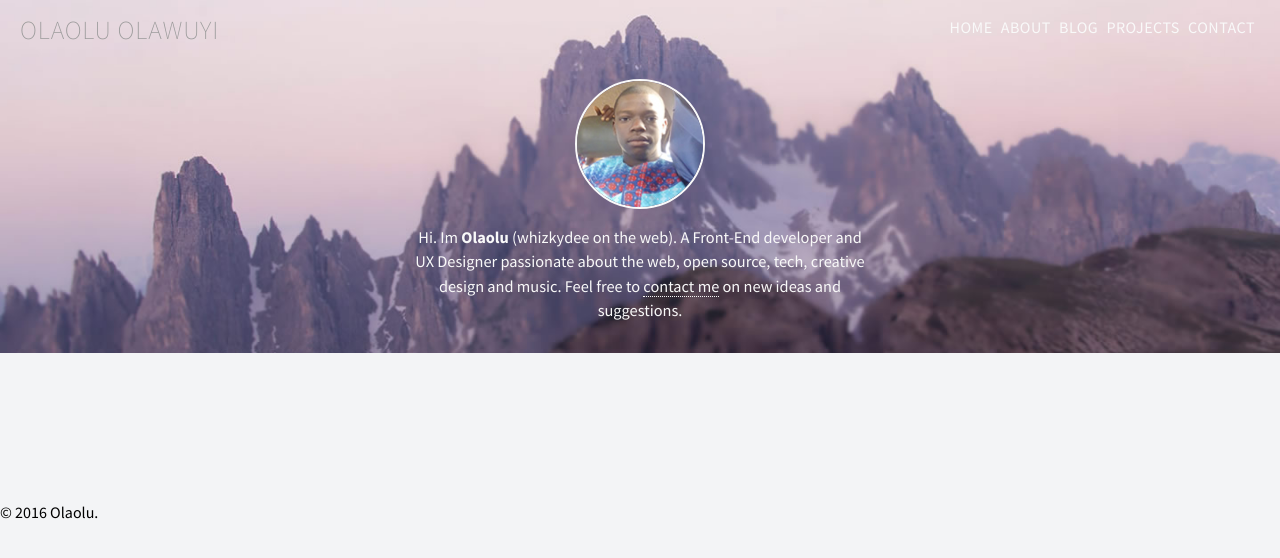
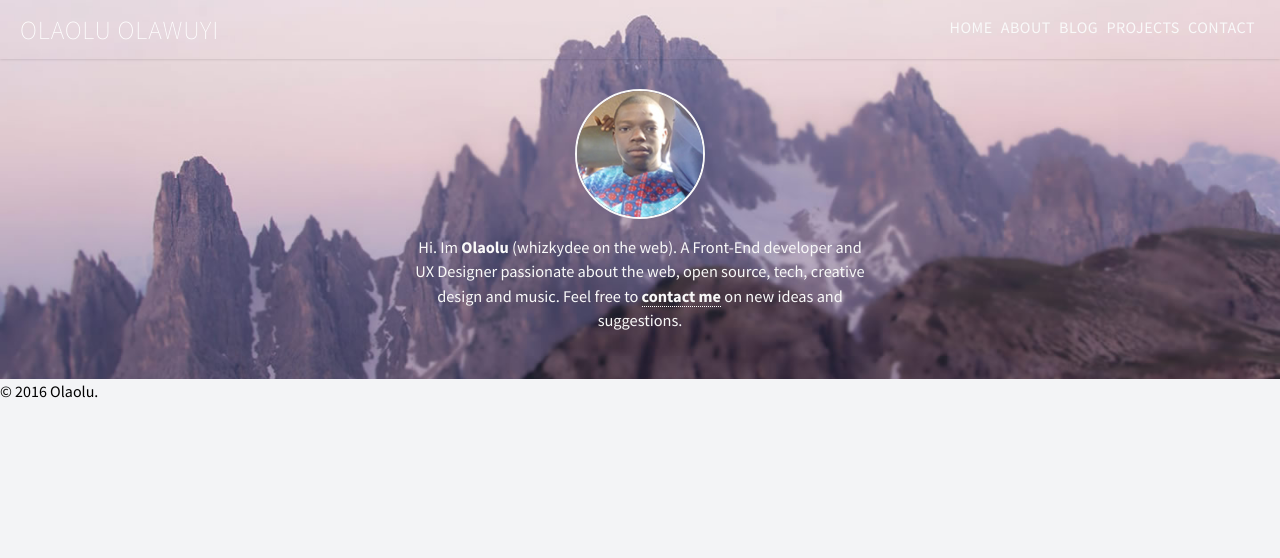
Before and after one commit to whizkydee/old-site, a Jekyll site: the page built from index.html, in a window 1280 px wide. Shown: the top 558 px of the page. Built offline with Jekyll 4.4.1, drawn with Linux system fonts in a browser that asks for light colours.

Commit message:
Some changes

```diff
--- a/_sass/_home.scss
+++ b/_sass/_home.scss
@@ -1,4 +1,5 @@
 .site_header {
+   @include box-shadow(0px 0px 3px rgba(0, 0, 0, .2));
    vertical-align: middle;
    position: relative;
    padding: 10px 20px;
@@ -13,6 +14,7 @@
       a {
          font-family: $basefont;
          font-weight: 200;
+         color: $white;
       }
    }
    nav {
@@ -37,14 +39,12 @@
    }
 }
 
-.main_content {
-   height: 500px;
-}
 .about_section {
-   padding: 20px 0;
    font-family: $font-alt;
    position: relative;
    text-align: center;
+   padding: 30px 0;
+   height: 320px;
    display: block;
    > {
       img {
--- a/index.html
+++ b/index.html
@@ -7,7 +7,7 @@ body-class: home
    <p class="about_text">
       Hi. Im <strong>Olaolu</strong> (whizkydee on the web). A Front-End developer and
       UX Designer passionate about the web, open source, tech, creative
-      design and music. Feel free to <a href="/contact">contact me</a>
+      design and music. Feel free to <a href="/contact"><strong>contact me</strong></a>
       on new ideas and suggestions.
    </p>
 
```
Also changed, not shown: img/_bg.jpg (added), img/blog-section.jpg (deleted).
